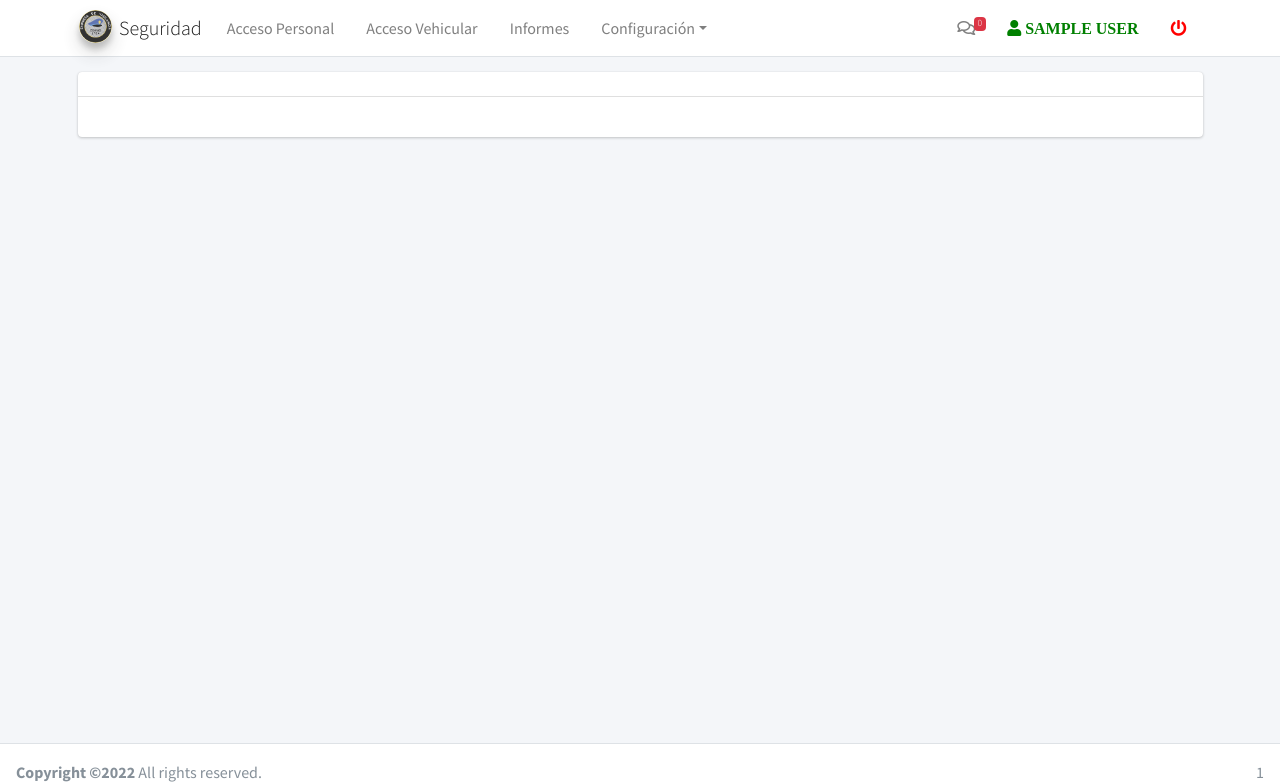
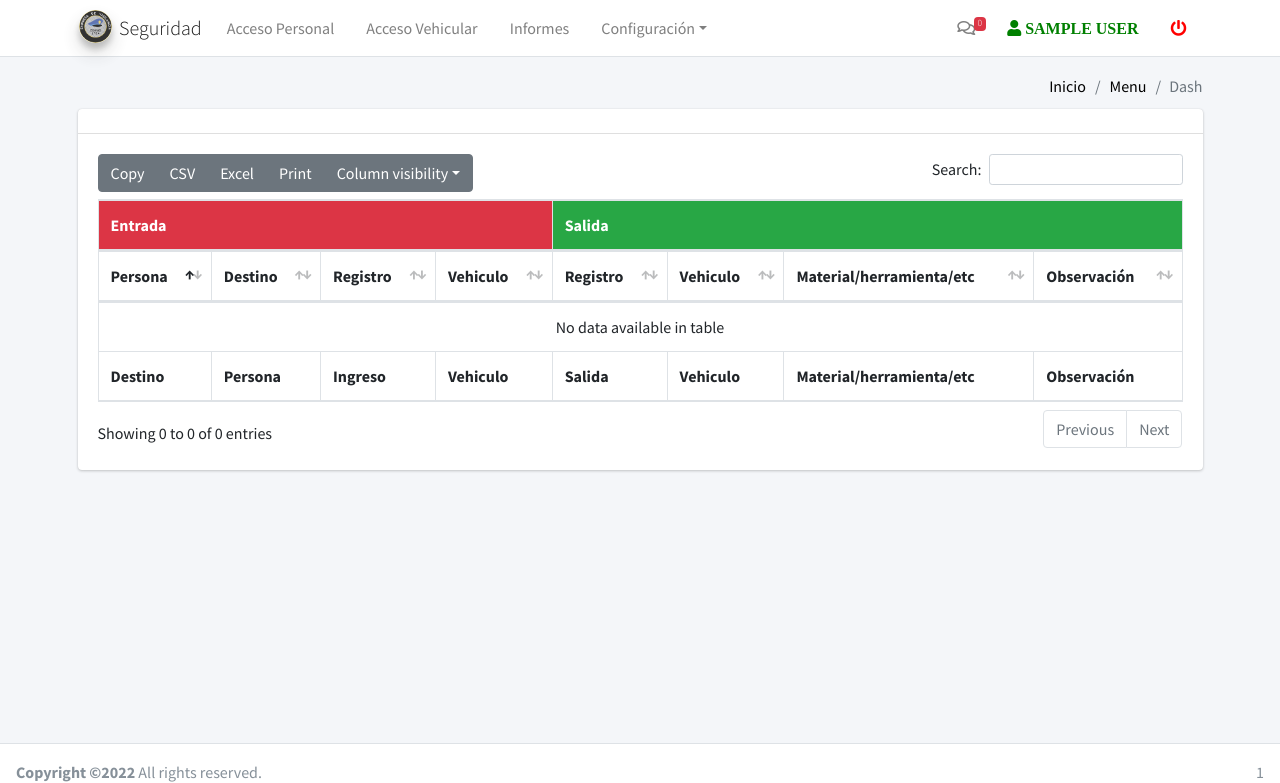
Before and after one commit to calidadsgrep/controlAcceso, a PHP site: template View/informe/personas.php in a window 1280 px wide. Shown: the top 783 px of the page. Run offline with PHP 8.4, Linux system fonts and the light colour scheme; the template is opened without the code that fills it, so the values that code supplies are empty; the visitor is signed in with stand-in values (Sample User, id 1); some libraries are stand-ins or nearby versions.

Commit message:
18-04-22-4:21

```diff
--- a/Controller/informes.controller.php
+++ b/Controller/informes.controller.php
@@ -12,6 +12,7 @@ class InformesController{
 
     public function Personas(){
         $persona=$this->model->Ingreso_Personas();
+
         require_once 'View/informe/personas.php';
     }
 }
--- a/View/headers/header.php
+++ b/View/headers/header.php
@@ -8,9 +8,9 @@ if (!isset($_SESSION['log'])) {
 }
 require_once 'Model/Consigna.php';
 $consignas = new Consigna();
-    $cons= $consignas->Listar();
+$cons = $consignas->Listar();
 //print_r($cons);
-    $num_mensajes=count($cons);
+$num_mensajes = count($cons);
 
 ?>
 <!DOCTYPE html>
@@ -79,12 +79,14 @@ scratch. This page gets rid of all links and provides the needed markup only.
     }
   </style>
 </head>
+
 <body class="hold-transition layout-top-nav">
-  <div class="wrapper"><!-- Navbar
+  <div class="wrapper">
+    <!-- Navbar
   <nav class="navbar navbar-expand-lg navbar-light bg-light">-->
     <nav class="main-header navbar sticky-top navbar-expand-md navbar-light navbar-white">
       <div class="container">
-        <a href="#" class="navbar-brand a">
+        <a href="?c=usuarios&a=dashboard" class="navbar-brand a">
           <img src="View/library/dist/img/logoCensig.png" alt="AdminLTE Logo" class="brand-image img-circle elevation-3" style="opacity: .8">
           <span class="brand-text font-weight-light">Seguridad</span>
         </a>
@@ -155,7 +157,7 @@ scratch. This page gets rid of all links and provides the needed markup only.
             <div class="dropdown-menu dropdown-menu-lg dropdown-menu-right">
               <a href="#" class="dropdown-item">
                 <!-- Message Start -->
-                <?php foreach($cons as $con): ?>
+                <?php foreach ($cons as $con) : ?>
                   <div class="media">
                     <img src="../../dist/img/user1-128x128.jpg" alt="User" class="img-size-50 mr-3 img-circle">
                     <div class="media-body">
@@ -163,11 +165,11 @@ scratch. This page gets rid of all links and provides the needed markup only.
                         <?php echo $con->fullname; ?>
                         <span class="float-right text-sm text-danger"><i class="fas fa-star"></i></span>
                       </h3>
-                    <p class="text-sm"><?php echo substr($con->consigna, 0,60); ?></p>
+                      <p class="text-sm"><?php echo substr($con->consigna, 0, 60); ?></p>
                       <p class="text-sm text-muted"><i class="far fa-clock mr-1"></i> <?php echo $con->fecha_reg; ?></p>
                     </div>
                   </div>
-                <?php endforeach;?>
+                <?php endforeach; ?>
                 <!-- Message End -->
               </a>
               <div class="dropdown-divider"></div>
@@ -184,7 +186,6 @@ scratch. This page gets rid of all links and provides the needed markup only.
           <li class="nav-item">
             <a href="?c=seguridad&a=logout" class="nav-link"> <i class="fas fa-power-off" style="color:red"></i></a>
           </li>
-
           </li>
 
 
@@ -196,6 +197,17 @@ scratch. This page gets rid of all links and provides the needed markup only.
       <!-- Content Header (Page header) -->
       <div class="content-header">
         <div class="container">
+        <div class="row mb-2">
+  <div class="col-sm-6"></div>
+ <!-- /.col -->
+  <div class="col-sm-6">
+    <ol class="breadcrumb float-sm-right">
+      <li class="breadcrumb-item"><a href="?c=usuarios&a=dashboard">Inicio</a></li>
+      <li class="breadcrumb-item"><a href="#">Menu</a></li>
+      <li class="breadcrumb-item active">Dash</li>
+    </ol>
+  </div><!-- /.col -->
+</div><!-- /.row -->
           <script>
             $(function() {
               //Initialize Select2 Elements
--- a/View/informe/personas.php
+++ b/View/informe/personas.php
@@ -1,14 +1,77 @@
- <?php
- print_r($persona);
- ?>
-
+    <?php
+    sleep(1);
+   /*echo '<pre>';
+    print_r($persona);
+    echo '</pre>';*/
+    ?>
  <div class="card">
      <div class="card-header">
-
      </div>
      <div class="card-body">
-         <table >
-
+         <table id="example1" class="table table-bordered">
+             <thead>
+                 <tr class="active">
+                     <th colspan="4" class="bg-red">Entrada</th>
+                     <th colspan="5" class="bg-green">Salida</th>
+                 </tr>
+                 <tr>
+                     <th>Persona</th>
+                     <th>Destino</th>
+                     <th>Registro</th>
+                     <th>Vehiculo</th>
+                     <th>Registro</th>
+                     <th>Vehiculo</th>
+                     <th>Material/herramienta/etc</th>
+                     <th>Observación</th>
+                 </tr>
+             </thead>
+             <tbody>
+                 <?php foreach ($persona as $personas) :
+                        $tipo = $this->model->Tipo_Inmueble($personas->tipo_inmueble)
+                    ?>
+                     <tr>
+                         <td><?php echo strtoupper($personas->nombres . ' ' . $personas->apellidos. '<br><small>' . $personas->num_identificacion). '<small>' ?></td>
+                         <td><?php echo $tipo->tipo . ' ' . $personas->numero ?></td>
+                         <td><?php echo $personas->fecha . ' ' . $personas->hora ?></td>
+                         <td><?php echo $personas->tipo_vehiculo . ' ' . $personas->placa . ' ' . $personas->color ?></td>
+                         <td><?php echo $personas->fecha_sal . ' ' . $personas->hora_sal ?></td>
+                         <td><?php echo strtoupper($personas->vehiculo_sal) ?></td>
+                         <td><?php echo strtoupper($personas->objetos_sal) ?></td>
+                         <td><?php echo $personas->observacion ?></td>
+                     </tr>
+                 <?php endforeach; ?>
+             </tbody>
+             <tfoot>
+                 <tr>
+                     <th>Destino</th>
+                     <th>Persona</th>
+                     <th>Ingreso</th>
+                     <th>Vehiculo</th>
+                     <th>Salida</th>
+                     <th>Vehiculo</th>
+                     <th>Material/herramienta/etc</th>
+                     <th>Observación</th>
+                 </tr>
+             </tfoot>
          </table>
      </div>
  </div>
+ <script>
+     $(function() {
+         $("#example1").DataTable({
+             "responsive": true,
+             "lengthChange": false,
+             "autoWidth": false,
+             "buttons": ["copy", "csv", "excel", "pdf", "print", "colvis"]
+         }).buttons().container().appendTo('#example1_wrapper .col-md-6:eq(0)');
+         $('#example2').DataTable({
+             "paging": true,
+             "lengthChange": false,
+             "searching": false,
+             "ordering": true,
+             "info": true,
+             "autoWidth": true,
+             "responsive": true,
+         });
+     });
+ </script>
```
Also changed, not shown: Model/Informe.php (+16 -1 lines), View/usuarios/dashboard.php (+1 -8 lines), View/img/fotos/foto_625dc403db048.png (added). Lines whose indentation alone changed are shown as unchanged.
